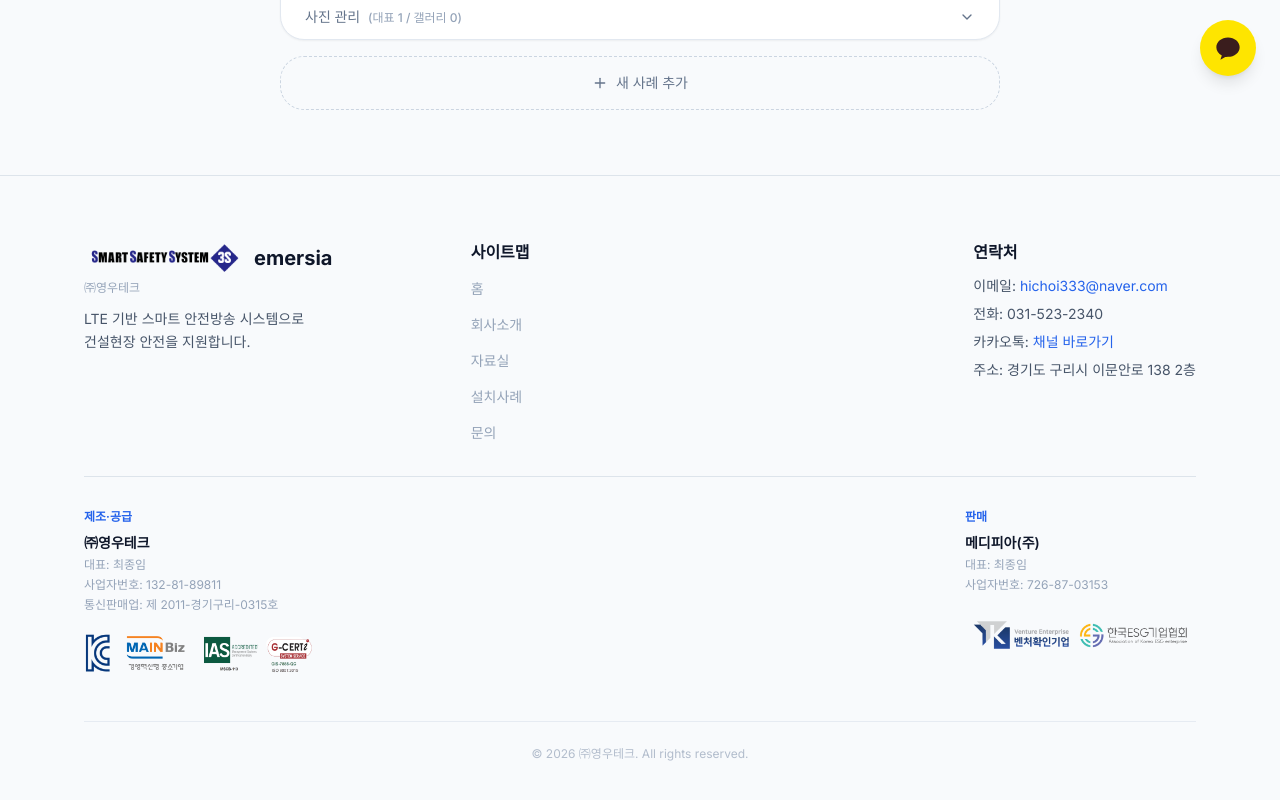
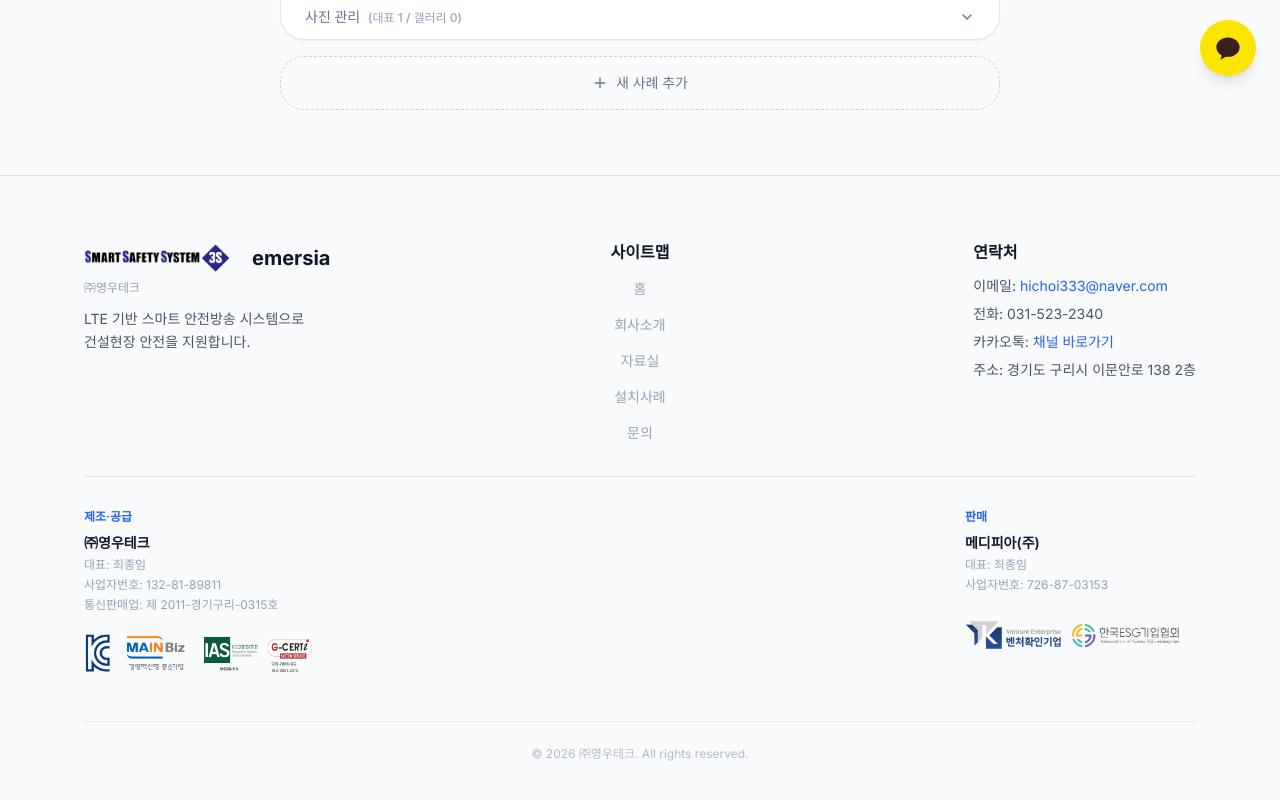
Before and after one commit to choifam0191-lgtm/emersia, a Next.js app: page /admin/cases in a window 1280 px wide. Shown: the part 700-1500 px from the top of the page. Built offline with nearby package versions, Linux system fonts and the light colour scheme; a web font is replaced by a local one.

Commit message:
fix: 푸터 로고 교체 및 사이트맵 가운데 정렬
Co-Authored-By: Claude Sonnet 4.6 <noreply@anthropic.com>

```diff
--- a/src/components/Footer.tsx
+++ b/src/components/Footer.tsx
@@ -38,8 +38,8 @@ export function Footer() {
             </p>
           </div>
 
-          {/* 중앙: 사이트맵 */}
-          <div>
+          {/* 중앙: 사이트맵 — 데스크탑에서 정중앙 정렬 */}
+          <div className="md:justify-self-center md:text-center">
             <p className="text-base font-semibold text-ink-900">사이트맵</p>
             <ul className="mt-3 space-y-3">
               {siteLinks.map(({ label, href }) => (
```
Also changed, not shown: public/footer-logos/MP_logo.png, public/footer-logos/YT_3S_logo.png.
